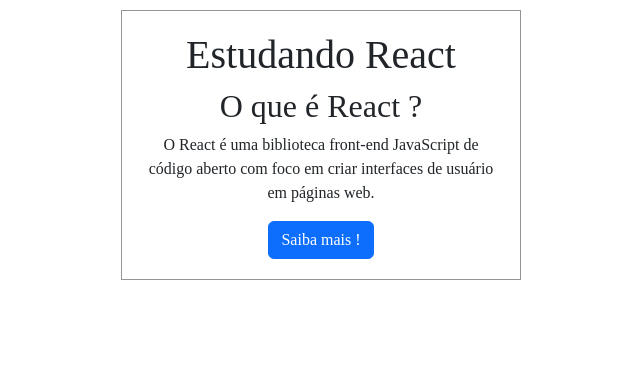
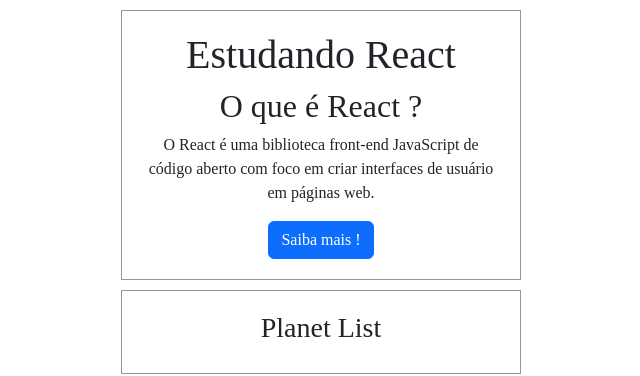
Before and after one commit to ViniHGV/Lab-React, a React (Create React App) app: page / in a window 1280 px wide. Shown: the top 376 px of the page, without its empty margins (319-959 px from the left). Built offline with nearby package versions, Linux system fonts and the light colour scheme.

Commit message:
Criando o list planets

```diff
--- a/src/App.css
+++ b/src/App.css
@@ -1,11 +1,23 @@
-.App {
+.EstReact {
   text-align: center;
   font-family: 'Times New Roman', Times, serif;
   width: 400px;
+  border: 1px solid rgb(149, 149, 149) ;
   margin: auto;
-  border: 1px solid rgb(149, 149, 149) ;
   padding: 20px;
   align-items: center;
   justify-content: center;
   margin-top: 10px;
 }
+
+.ListPlanets{
+  text-align: center;
+  font-family: 'Times New Roman', Times, serif;
+  width: 400px;
+  border: 1px solid rgb(149, 149, 149) ;
+  margin: auto;
+  padding: 20px;
+  align-items: center;
+  justify-content: center;
+  margin-top: 10px;
+}
--- a/src/App.js
+++ b/src/App.js
@@ -4,6 +4,7 @@
 import EstReact from './HelloWorld';
 import Lorem from './components/LoremIpsum';
 import SubTitle from './components/SubTitle';
+import Planets from './components/planets';
 
 /*function HelloWorld(){
   return <h1>Hello World !</h1>
@@ -15,13 +16,16 @@
 function App() {
   return (
     <div className="App">
-        <EstReact/>
+      <div className='EstReact'>
+         <EstReact/>
+         <SubTitle/>
+         <Lorem/>
+         <BtnBootstrap/>
+      </div>
 
-        <SubTitle/>
-
-        <Lorem/>
-
-        <BtnBootstrap/>
+      <div className='ListPlanets'>
+        <Planets/>
+      </div>
     </div>
   );
 }
--- /dev/null
+++ b/src/components/planets/index.js
@@ -0,0 +1,11 @@
+import React, {Fragment} from "react";
+
+const Planets = () => {
+    return (
+        <Fragment>
+            <h3>Planet List</h3>
+        </Fragment>
+    )
+}
+
+export default Planets;
```
